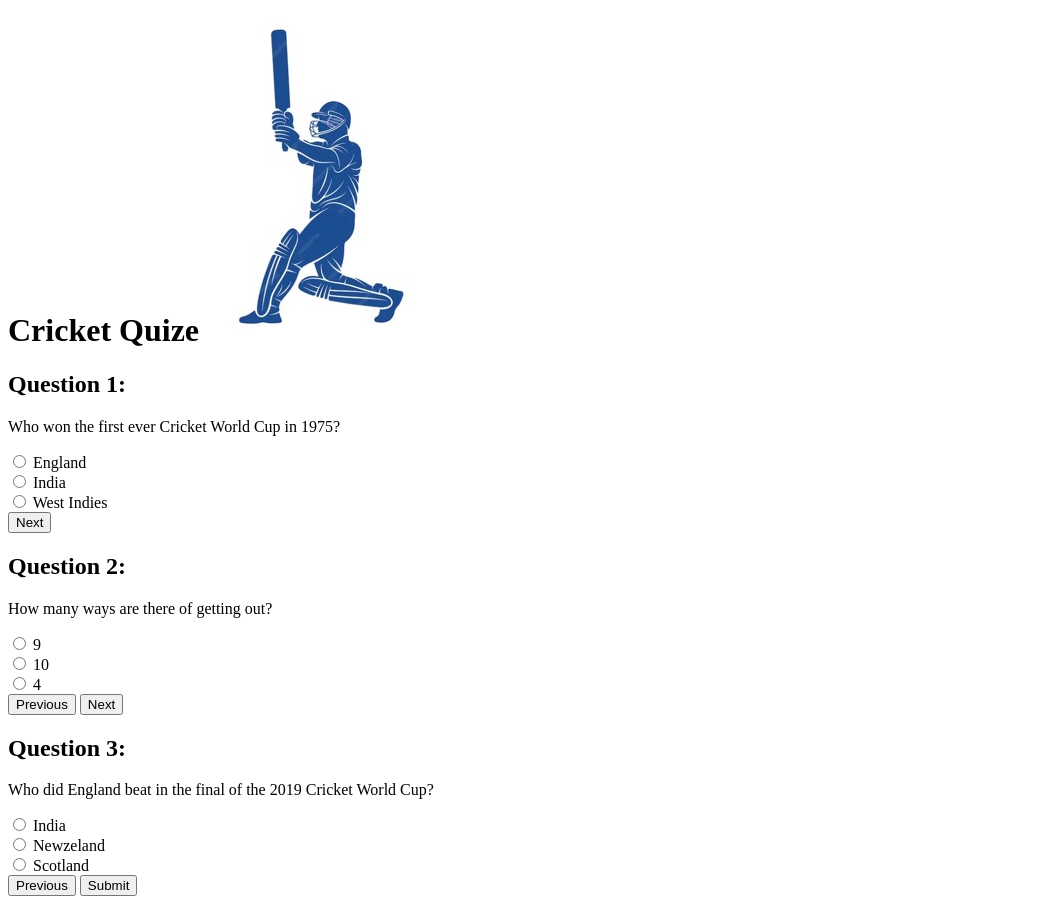
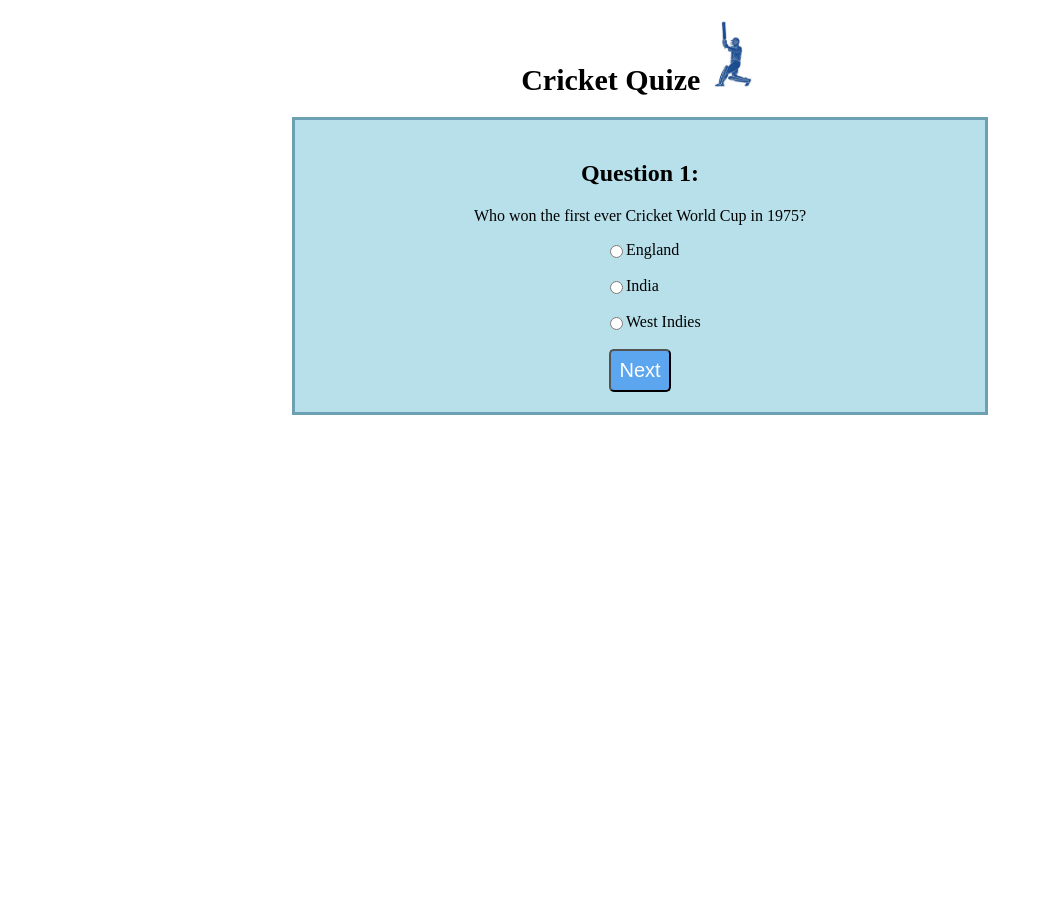
Before and after one commit to fh255/CricketQuiz, a plain HTML site: page index.html in a window 1280 px wide. Shown: the whole page, without its empty margins (0-1043 px from the left). After the commit the page ends 800 px from the top, so only its background shows below. Drawn offline with Linux system fonts and the light colour scheme.

Commit message:
add design for the boxes

```diff
--- a/assets/CSS/style.css
+++ b/assets/CSS/style.css
@@ -0,0 +1,47 @@
+ body {
+     font-family: "Times New Roman", Times, serif;
+     text-align: center;
+ }
+
+ /* Logo and Hearder*/
+ .logo {
+     font-family: "Times New Roman", Georgia, Garamond;
+     font-size: 30px;
+ }
+
+ .pic {
+     height: 70px;
+ }
+
+ .container {
+     text-align: center;
+     max-width: 650px;
+     padding: 20px;
+     margin: auto;
+     border: 3px solid rgb(108, 160, 178);
+     background-color: #b7e0ea;
+ }
+
+ .question {
+     display: none;
+ }
+
+ .active {
+     display: block;
+ }
+
+ label {
+     display: flex;
+     align-items: center;
+     margin-left: 290px;
+ }
+
+ button {
+
+     padding: 8px;
+     font-size: 20px;
+     cursor: pointer;
+     background-color: #5ca5ef;
+     color: #fff;
+     border-radius: 5px;
+ }
--- a/index.html
+++ b/index.html
@@ -1,33 +1,47 @@
 <!DOCTYPE html>
 <html lang="en">
   <head>
-    <meta charset="UTF-8">
-    <meta http-equiv="X-UA-Compatible" content="IE=edge">
-    <meta name="viewport" content="width=device-width, initial-scale=1.0">
+    <meta charset="UTF-8" />
+    <meta http-equiv="X-UA-Compatible" content="IE=edge" />
+    <meta name="viewport" content="width=device-width, initial-scale=1.0" />
     <!--Favicon icon-->
     <title>Cricket Quiz</title>
-    <link rel="icon" type="image/x-icon" href="assets/images/favicon.ico">
+    <link rel="icon" type="image/x-icon" href="assets/images/favicon.ico" />
     <!--Font awesome-->
-    <link rel="stylesheet" href="https://use.fontawesome.com/releases/v5.7.2/css/all.css"
-        integrity="sha384-fnmOCqbTlWIlj8LyTjo7mOUStjsKC4pOpQbqyi7RrhN7udi9RwhKkMHpvLbHG9Sr" crossorigin="anonymous">
-    <link href="https://fonts.googleapis.com/css?family=Raleway%7CRighteous" rel="stylesheet">
+    <link
+      rel="stylesheet"
+      href="https://use.fontawesome.com/releases/v5.7.2/css/all.css"
+      integrity="sha384-fnmOCqbTlWIlj8LyTjo7mOUStjsKC4pOpQbqyi7RrhN7udi9RwhKkMHpvLbHG9Sr"
+      crossorigin="anonymous"
+    />
+    <link
+      href="https://fonts.googleapis.com/css?family=Raleway%7CRighteous"
+      rel="stylesheet"
+    />
     <!--link to CSS-->
-    <link rel="stylesheet" href="assets/CSS/style.css">
+    <link rel="stylesheet" href="assets/CSS/style.css" />
   </head>
   <body>
     <!--logo-->
-    <h1 class="logo">Cricket Quize
-        <img class="pic" src="assets/images/logo.jpeg" alt="logo">
+    <h1 class="logo">
+      Cricket Quize
+      <img class="pic" src="assets/images/logo.jpeg" alt="logo" />
     </h1>
     <div class="container">
-        <div class="question active " id="question1">
+      <div class="question active" id="question1">
         <h2>Question 1:</h2>
         <p>Who won the first ever Cricket World Cup in 1975?</p>
         <div class="toggle">
-
-            <label><input type="radio" name="q1" value="england"> England</label> <br>
-            <label><input type="radio" name="q1" value="india"> India</label><br>
-            <label><input type="radio" name="q1" value="west-indies"> West Indies</label><br>
+          <label
+            ><input type="radio" name="q1" value="england" /> England</label
+          >
+          <br />
+          <label><input type="radio" name="q1" value="india" /> India</label
+          ><br />
+          <label
+            ><input type="radio" name="q1" value="west-indies" /> West
+            Indies</label
+          ><br />
         </div>
 
         <button onclick="nextQuestion()">Next</button>
@@ -37,10 +51,9 @@
         <h2>Question 2:</h2>
         <p>How many ways are there of getting out?</p>
         <div class="toggle">
-
-            <label><input type="radio" name="q2" value="9"> 9</label><br>
-            <label><input type="radio" name="q2" value="10"> 10</label><br>
-            <label><input type="radio" name="q2" value="4"> 4</label><br>
+          <label><input type="radio" name="q2" value="9" /> 9</label><br />
+          <label><input type="radio" name="q2" value="10" /> 10</label><br />
+          <label><input type="radio" name="q2" value="4" /> 4</label><br />
         </div>
         <button onclick="previousQuestion()">Previous</button>
         <button onclick="nextQuestion()">Next</button>
@@ -50,26 +63,25 @@
         <h2>Question 3:</h2>
         <p>Who did England beat in the final of the 2019 Cricket World Cup?</p>
         <div class="toggle">
-            <label><input type="radio" name="q3" value="india"> India</label><br>
-            <label><input type="radio" name="q3" value="newzeland"> Newzeland</label><br>
-            <label><input type="radio" name="q3" value="scotland"> Scotland</label><br>
+          <label><input type="radio" name="q3" value="india" /> India</label
+          ><br />
+          <label
+            ><input type="radio" name="q3" value="newzeland" /> Newzeland</label
+          ><br />
+          <label
+            ><input type="radio" name="q3" value="scotland" /> Scotland</label
+          ><br />
         </div>
         <button onclick="previousQuestion()">Previous</button>
         <button onclick="calculateScore()">Submit</button>
       </div>
 
-        <div id="result" style="display: none;">
-            <h3>Quiz Results:</h3>
+      <div id="result" style="display: none">
+        <h3>Quiz Score:</h3>
         <p id="result-text"></p>
       </div>
     </div>
 
-    <script src="assets/JS/script.js">
-
-    </script>
-
-    </body>
-
-    </html>
+    <script src="assets/JS/script.js"></script>
   </body>
 </html>
```
Lines whose indentation alone changed are shown as unchanged.
